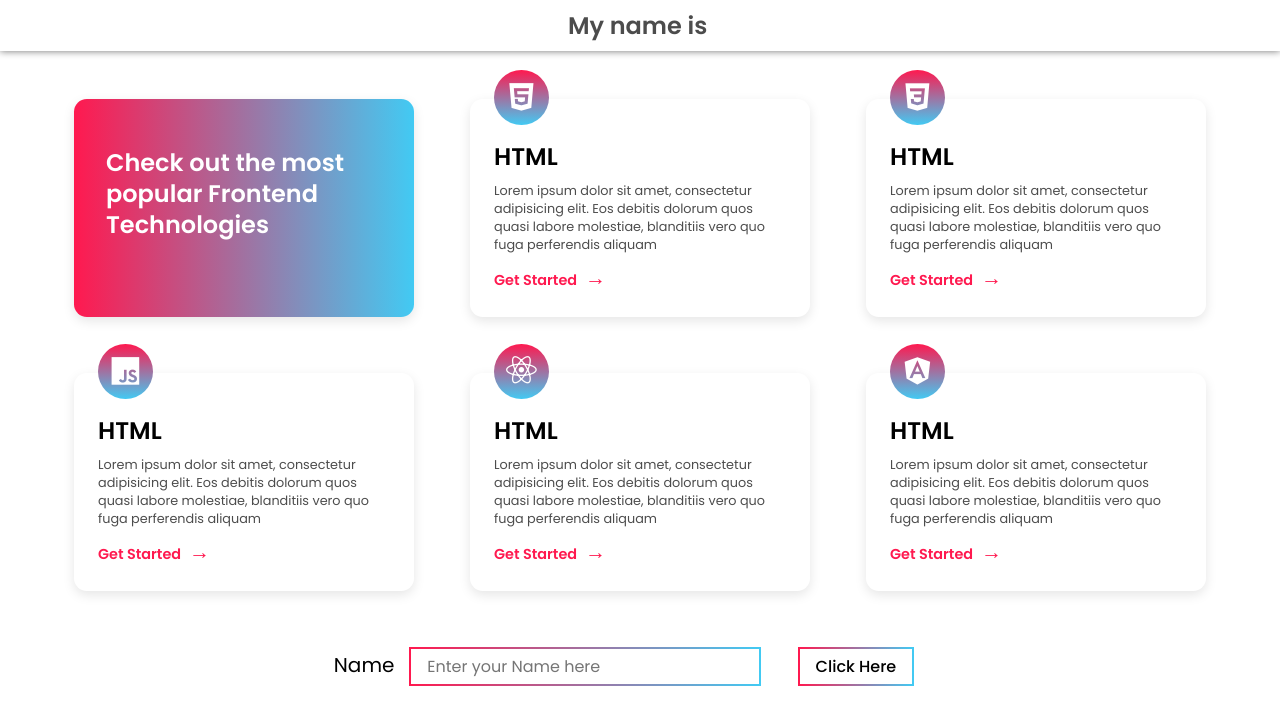
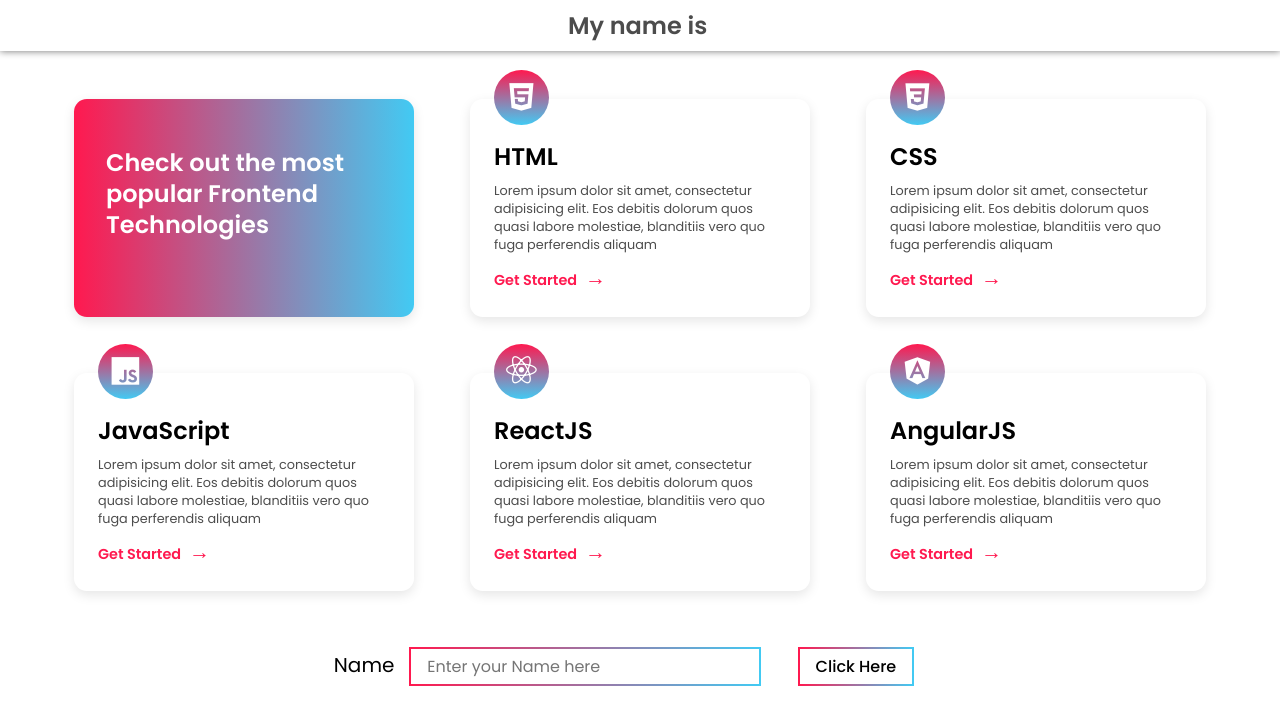
Before and after one commit to Atharv-110/Webalar-Assignment, a plain HTML site: page index.html in a window 1280 px wide. Drawn offline with nearby package versions, Linux system fonts and the light colour scheme.

Commit message:
Final Updation

```diff
--- a/index.html
+++ b/index.html
@@ -54,7 +54,7 @@
           <div class="icon__box">
             <i class="bx bxl-css3"></i>
           </div>
-          <h2>HTML</h2>
+          <h2>CSS</h2>
           <p>
             Lorem ipsum dolor sit amet, consectetur adipisicing elit. Eos
             debitis dolorum quos quasi labore molestiae, blanditiis vero quo
@@ -72,7 +72,7 @@
           <div class="icon__box">
             <i class="bx bxl-javascript"></i>
           </div>
-          <h2>HTML</h2>
+          <h2>JavaScript</h2>
           <p>
             Lorem ipsum dolor sit amet, consectetur adipisicing elit. Eos
             debitis dolorum quos quasi labore molestiae, blanditiis vero quo
@@ -90,7 +90,7 @@
           <div class="icon__box">
             <i class="bx bxl-react"></i>
           </div>
-          <h2>HTML</h2>
+          <h2>ReactJS</h2>
           <p>
             Lorem ipsum dolor sit amet, consectetur adipisicing elit. Eos
             debitis dolorum quos quasi labore molestiae, blanditiis vero quo
@@ -108,7 +108,7 @@
           <div class="icon__box">
             <i class="bx bxl-angular"></i>
           </div>
-          <h2>HTML</h2>
+          <h2>AngularJS</h2>
           <p>
             Lorem ipsum dolor sit amet, consectetur adipisicing elit. Eos
             debitis dolorum quos quasi labore molestiae, blanditiis vero quo
```
Also changed, not shown: assets/img/screenshot.png.
